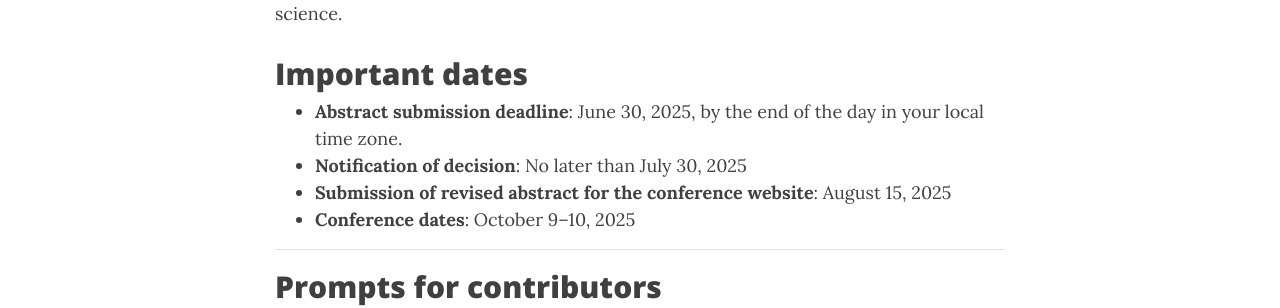
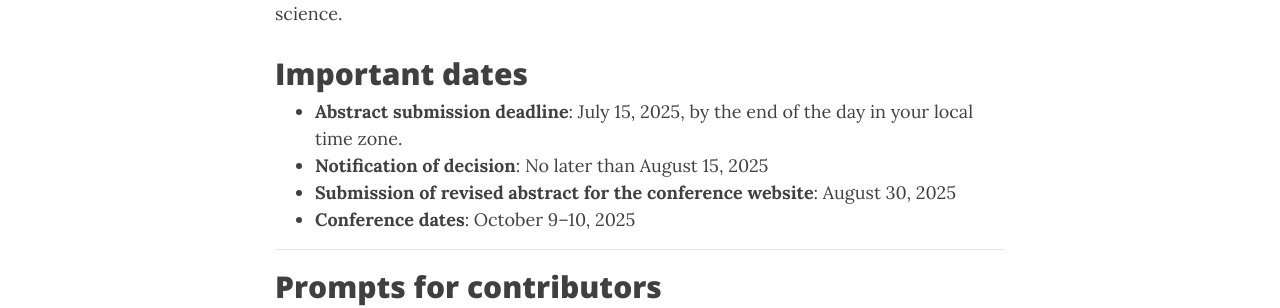
Before and after one commit to oscanada/oscanada.github.io, a Jekyll site: the page built from call_for_contributions.md, in a window 1280 px wide and 900 px high, scrolled down 639 px. Shown: the part 160-468 px from the top of the window. Built offline with Jekyll 4.4.1, drawn with Linux system fonts in a browser that asks for light colours; nearby versions of some CDN libraries; comment, search, counter and statistics services are not loaded; some of the changed text lies outside the part shown.

Commit message:
Update call_for_contributions.md

```diff
--- a/call_for_contributions.md
+++ b/call_for_contributions.md
@@ -8,9 +8,9 @@ The **1st Canadian Conference on Open Science and Open Scholarship** is a landma
 
 ## Important dates
 
-- **Abstract submission deadline**: June 30, 2025, by the end of the day in your local time zone.
-- **Notification of decision**: No later than July 30, 2025
-- **Submission of revised abstract for the conference website**: August 15, 2025
+- **Abstract submission deadline**: July 15, 2025, by the end of the day in your local time zone.
+- **Notification of decision**: No later than August 15, 2025
+- **Submission of revised abstract for the conference website**: August 30, 2025
 - **Conference dates**: October 9–10, 2025
 
 ---
@@ -65,9 +65,9 @@ Le programme comprendra des conférences principales, des présentations invité
 
 ## Dates importantes
 
-- **Date limite de soumission des résumés** : 30 juin 2025
-- **Notification des décisions** : au plus tard le 30 juillet 2025
-- **Soumission des résumés révisés pour le site web de la conférence** : 15 août 2025
+- **Date limite de soumission des résumés** : 15 juillet 2025
+- **Notification des décisions** : au plus tard le 15 aôut 2025
+- **Soumission des résumés révisés pour le site web de la conférence** : 30 août 2025
 - **Dates de la conférence** : 9–10 octobre 2025
 
 ---
```
